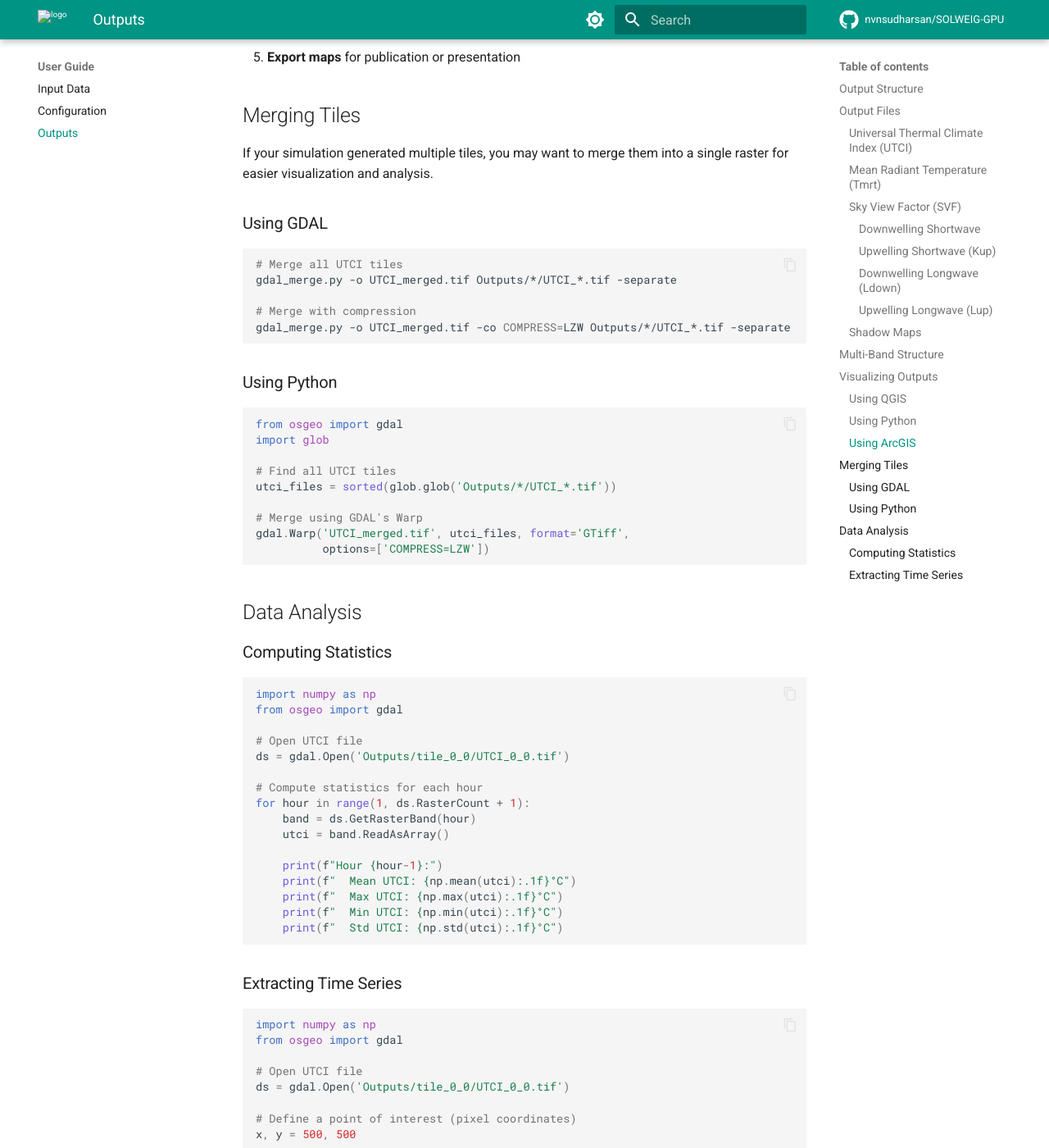
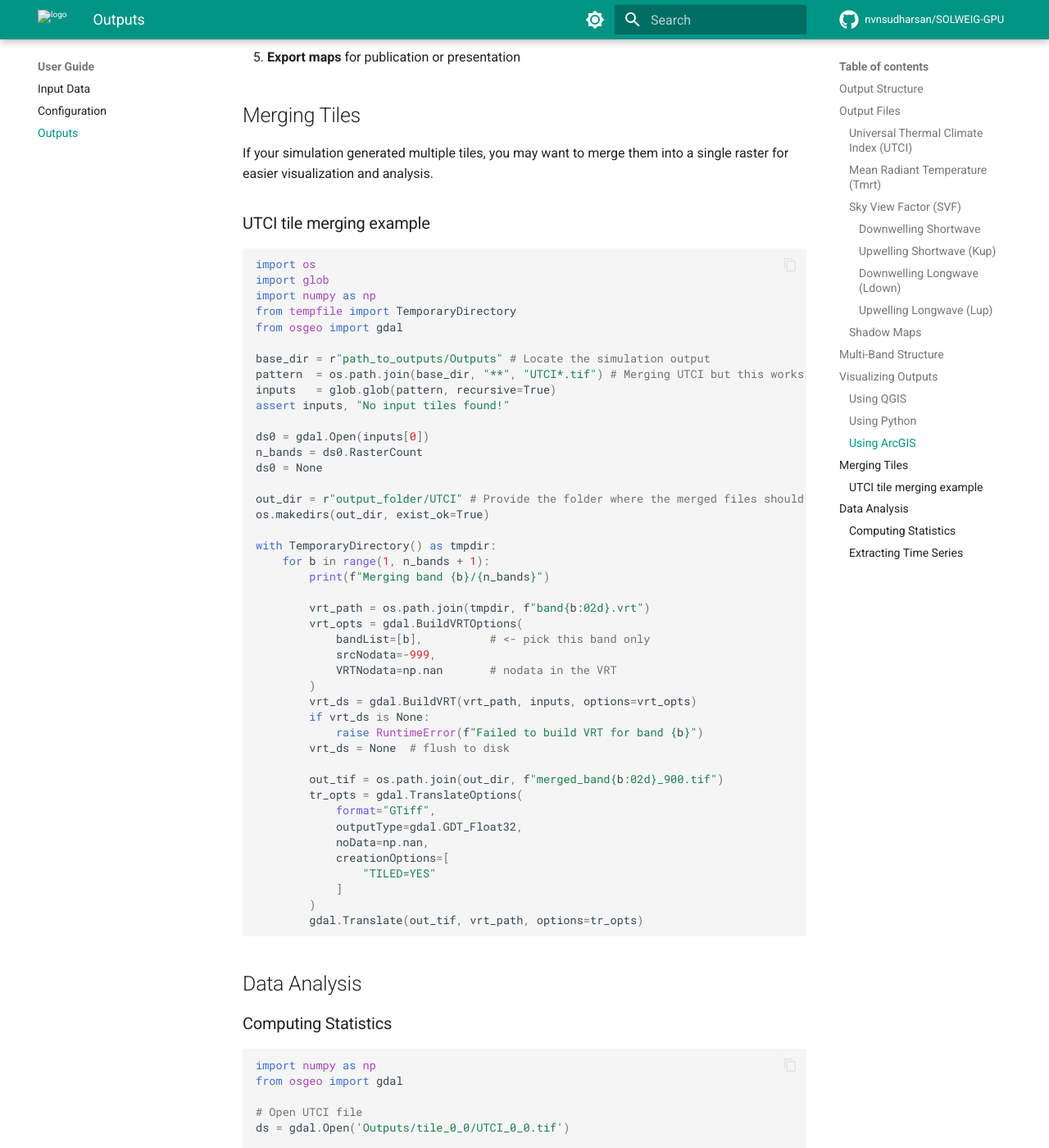
Before and after one commit to nvnsudharsan/SOLWEIG-GPU, an MkDocs documentation site: the page built from docs/outputs.md, in a window 1280 px wide and 1400 px high, scrolled down 4946 px. Shown: the whole window at 82% size. Built offline with MkDocs 1.6.1 and Material for MkDocs 9.7.7, drawn with Linux system fonts in a browser that asks for light colours; comment, search, counter and statistics services are not loaded; the version menu is left out.

Commit message:
Update outputs.md

````diff
--- a/docs/outputs.md
+++ b/docs/outputs.md
@@ -191,28 +191,52 @@ plt.show()
 
 If your simulation generated multiple tiles, you may want to merge them into a single raster for easier visualization and analysis.
 
-### Using GDAL
-
-```bash
-# Merge all UTCI tiles
-gdal_merge.py -o UTCI_merged.tif Outputs/*/UTCI_*.tif -separate
-
-# Merge with compression
-gdal_merge.py -o UTCI_merged.tif -co COMPRESS=LZW Outputs/*/UTCI_*.tif -separate
-```
-
-### Using Python
+### UTCI tile merging example
 
 ```python
+import os
+import glob
+import numpy as np
+from tempfile import TemporaryDirectory
 from osgeo import gdal
-import glob
 
-# Find all UTCI tiles
-utci_files = sorted(glob.glob('Outputs/*/UTCI_*.tif'))
+base_dir = r"path_to_outputs/Outputs" # Locate the simulation output
+pattern  = os.path.join(base_dir, "**", "UTCI*.tif") # Merging UTCI but this works for other variables as well
+inputs   = glob.glob(pattern, recursive=True)
+assert inputs, "No input tiles found!"
 
-# Merge using GDAL's Warp
-gdal.Warp('UTCI_merged.tif', utci_files, format='GTiff',
-          options=['COMPRESS=LZW'])
+ds0 = gdal.Open(inputs[0])
+n_bands = ds0.RasterCount
+ds0 = None
+
+out_dir = r"output_folder/UTCI" # Provide the folder where the merged files should be saved
+os.makedirs(out_dir, exist_ok=True)
+
+with TemporaryDirectory() as tmpdir:
+    for b in range(1, n_bands + 1):
+        print(f"Merging band {b}/{n_bands}")
+
+        vrt_path = os.path.join(tmpdir, f"band{b:02d}.vrt")
+        vrt_opts = gdal.BuildVRTOptions(
+            bandList=[b],          # <- pick this band only
+            srcNodata=-999,
+            VRTNodata=np.nan       # nodata in the VRT
+        )
+        vrt_ds = gdal.BuildVRT(vrt_path, inputs, options=vrt_opts)
+        if vrt_ds is None:
+            raise RuntimeError(f"Failed to build VRT for band {b}")
+        vrt_ds = None  # flush to disk
+
+        out_tif = os.path.join(out_dir, f"merged_band{b:02d}_900.tif")
+        tr_opts = gdal.TranslateOptions(
+            format="GTiff",
+            outputType=gdal.GDT_Float32,
+            noData=np.nan,
+            creationOptions=[
+                "TILED=YES"
+            ]
+        )
+        gdal.Translate(out_tif, vrt_path, options=tr_opts)
 ```
 
 ## Data Analysis
````
